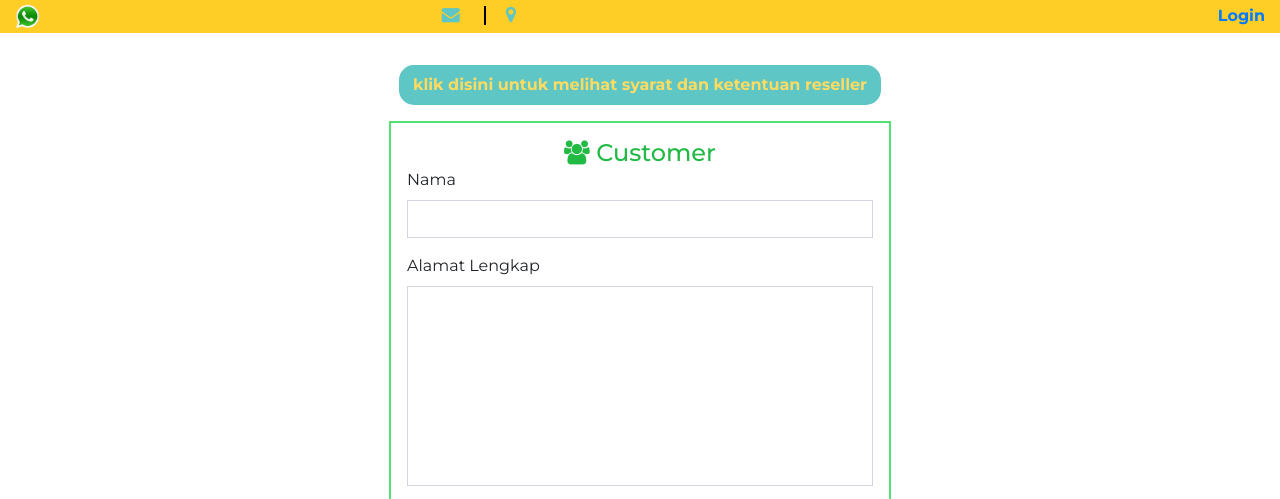
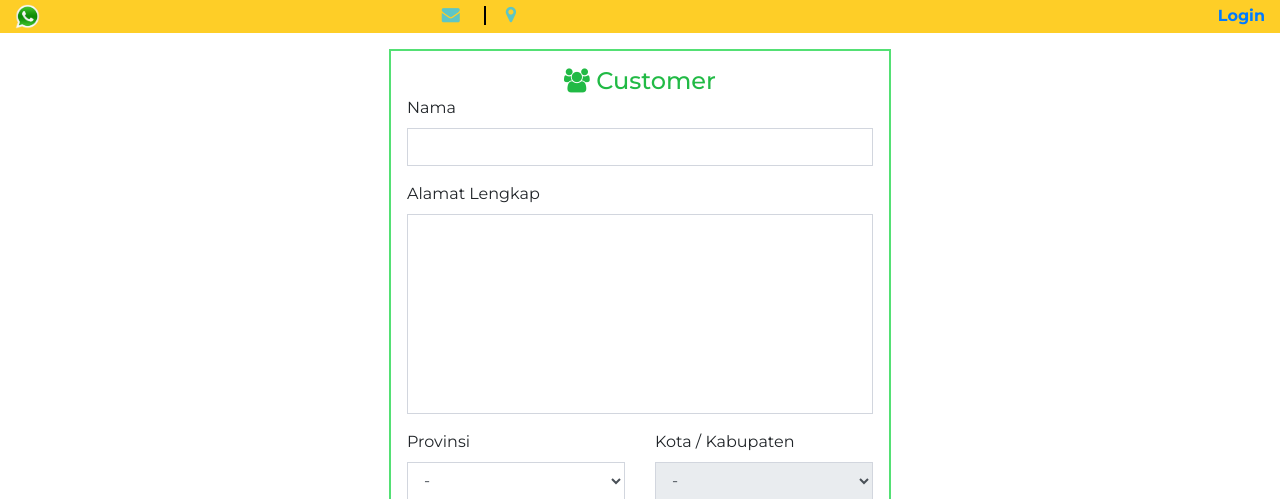
Before and after one commit to kimbisnis3/olin_store_new, a CodeIgniter app: page /olin/register in a window 1280 px wide. Shown: the part 95-594 px from the top of the page. Run offline with CodeIgniter, Linux system fonts and the light colour scheme; data that the repository does not hold is empty; some libraries are stand-ins or nearby versions.

Commit message:
register customer

```diff
--- a/application/views/register/v_register.php
+++ b/application/views/register/v_register.php
@@ -35,11 +35,11 @@
     <?php $this->load->view('_partials/topbar.php'); ?>
   <section class="p-3">
     <div class="container">
-      <div class="row justify-content-md-center my-3">
+      <!-- <div class="row justify-content-md-center my-3">
         <div class="col-md-auto">
           <a href="<?php echo base_url() ?>uploads/pdf/rules_reseller.pdf" download><button type="button" class="btn btn-primary btn-top" onclick="get_pdf()">klik disini untuk melihat syarat dan ketentuan reseller</button></a>
         </div>
-      </div>
+      </div> -->
       <div class="row justify-content-md-center">
         <div class="col-md-auto">
           <div class="col-md-12 neon p-3">
```
